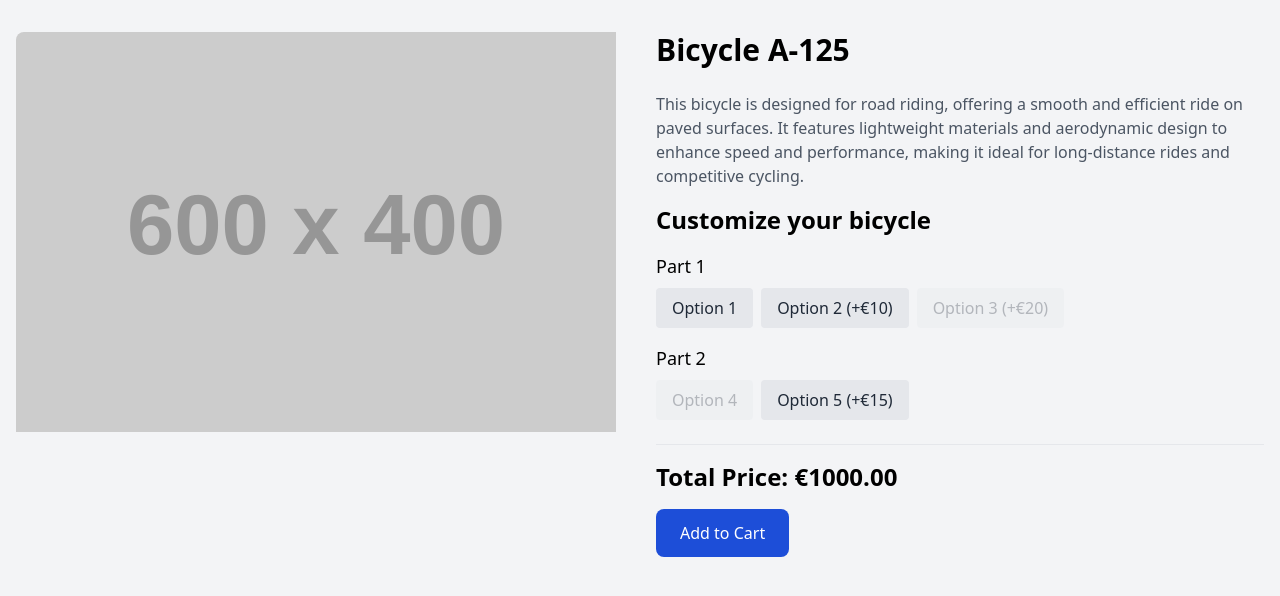
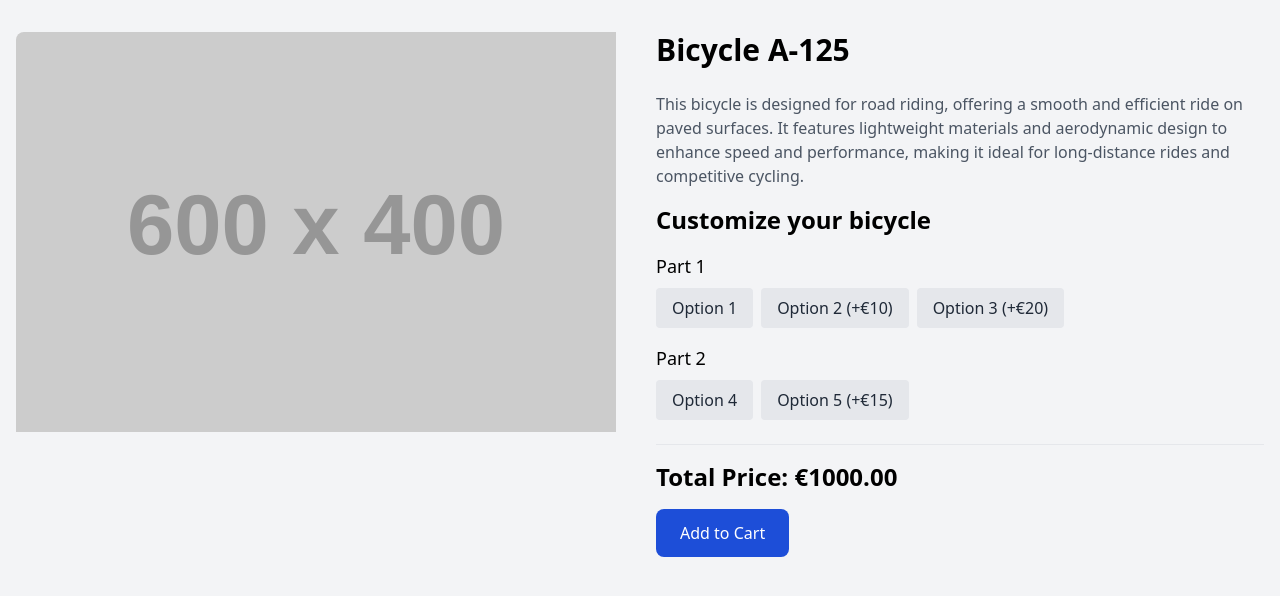
Before and after one commit to lele589/sports-shop, a React (Vite) app: page / in a window 1280 px wide. Shown: the top 596 px of the page. Built offline with nearby package versions, Linux system fonts and the light colour scheme.

Commit message:
feat: disable not allowed options depends on dependencies

```diff
--- a/src/application/useCases/updateProductCustomizationUseCaseCommand.ts
+++ b/src/application/useCases/updateProductCustomizationUseCaseCommand.ts
@@ -2,6 +2,7 @@ import { productService } from '../../domain/services/productService';
 import { GENERIC_USE_CASE_ERRORS } from './useCasesErrorConstants';
 import { Product } from '../../domain/entities/Product';
 import { ResultType } from '../../types/Generics';
+import { partOptionsService } from '../../domain/services/partOptionsService';
 
 type UpdateProductCustomizationUseCaseCommandTypes = ({
   product,
@@ -9,16 +10,10 @@ type UpdateProductCustomizationUseCaseCommandTypes = ({
 }: {
   product: Product;
   selectedOptions: { [partId: string]: string };
-}) => ResultType<{ productTotalPrice: number }>;
+}) => ResultType<{ productTotalPrice: number; disallowedOptions: string[] }>;
 
 export const UpdateProductCustomizationUseCaseCommand: UpdateProductCustomizationUseCaseCommandTypes =
-  ({
-    product,
-    selectedOptions,
-  }: {
-    product: Product;
-    selectedOptions: { [partId: string]: string };
-  }) => {
+  ({ product, selectedOptions }) => {
     const scope = '[USE_CASE/UPDATE_PRODUCT_CUSTOMIZATION]';
     try {
       const productTotalPrice = productService.calculateTotalPrice({
@@ -27,9 +22,14 @@ export const UpdateProductCustomizationUseCaseCommand: UpdateProductCustomizatio
         parts: product.parts,
       });
 
+      const disallowedOptions = partOptionsService.getDisallowedOptions({
+        selectedOptions,
+        dependencies: product.dependencies,
+      });
+
       return {
         success: true,
-        data: { productTotalPrice },
+        data: { productTotalPrice, disallowedOptions },
       };
     } catch {
       // although the error is not handled in this specific case in the component, we keep error management standardized
--- a/src/domain/entities/Product.ts
+++ b/src/domain/entities/Product.ts
@@ -9,6 +9,7 @@ export interface Product {
   creationDate: Date;
   parts: Part[];
   imageUrl: string;
+  dependencies: OptionsDependencies[];
 }
 
 export interface Part {
@@ -23,3 +24,8 @@ export interface PartOption {
   additionalPrice: number;
   available: boolean;
 }
+
+export interface OptionsDependencies {
+  optionId: string;
+  disallowedOptionIds: string[];
+}
--- a/src/domain/services/partOptionsService.ts
+++ b/src/domain/services/partOptionsService.ts
@@ -1,21 +1,24 @@
-import { Part, PartOption } from '../entities/Product';
+import { OptionsDependencies } from '../entities/Product';
 
-type getInitialPartOptionsTypes = ({ parts }: { parts: Part[] }) => {
-  [partId: string]: string;
+type getDisallowedOptionsTypes = ({
+  selectedOptions,
+  dependencies,
+}: {
+  selectedOptions: { [partId: string]: string };
+  dependencies: OptionsDependencies[];
+}) => string[];
+
+const getDisallowedOptions: getDisallowedOptionsTypes = ({ selectedOptions, dependencies }) => {
+  const selectedOptionIds = Object.values(selectedOptions);
+
+  const disallowedOptionIds = dependencies.reduce<string[]>((acc, dependency) => {
+    if (selectedOptionIds.includes(dependency.optionId)) {
+      acc.push(...dependency.disallowedOptionIds);
+    }
+    return acc;
+  }, []);
+
+  return disallowedOptionIds;
 };
 
-const getInitialPartOptions: getInitialPartOptionsTypes = ({ parts }) => {
-  const initialPartOptions = parts.reduce((acc, part: Part) => {
-    const availableOptions = part.options.filter((option: PartOption) => option.available);
-
-    const lessExpensiveOption = availableOptions.reduce((leastExpensive, option) => {
-      return option.additionalPrice < leastExpensive.additionalPrice ? option : leastExpensive;
-    }, availableOptions[0]);
-
-    return { ...acc, [part.id]: lessExpensiveOption.id };
-  }, {});
-
-  return initialPartOptions;
-};
-
-export const partOptionsService = { getInitialPartOptions };
+export const partOptionsService = { getDisallowedOptions };
--- a/src/ui/components/PartCustomizer.tsx
+++ b/src/ui/components/PartCustomizer.tsx
@@ -3,19 +3,24 @@ import { Part, PartOption } from '../../domain/entities/Product';
 interface PartCustomizerProps {
   part: Part;
   selectedOption: string | null;
+  disallowedOptions: string[];
   onOptionChange: (partId: string, optionId: string) => void;
 }
 
 const PartCustomizer: React.FC<PartCustomizerProps> = ({
   part,
   selectedOption,
+  disallowedOptions,
   onOptionChange,
 }) => {
   const styleSelectedOption = (option: PartOption) =>
     selectedOption === option.id ? 'bg-blue-500 text-white' : 'bg-gray-200 text-gray-800';
 
-  const styleAvailableOption = (isAvailableOption: boolean) =>
-    isAvailableOption ? '' : 'opacity-30 cursor-not-allowed';
+  const styleEnableOption = (option: PartOption) =>
+    !option.available ||
+    disallowedOptions.find((disallowedOptionId) => disallowedOptionId === option.id)
+      ? 'opacity-30 cursor-not-allowed'
+      : '';
 
   return (
     <div className="mb-4">
@@ -24,7 +29,7 @@ const PartCustomizer: React.FC<PartCustomizerProps> = ({
         {part.options.map((option) => (
           <button
             key={option.id}
-            className={`px-4 py-2 rounded ${styleSelectedOption(option)} ${styleAvailableOption(option.available)}`}
+            className={`px-4 py-2 rounded ${styleSelectedOption(option)} ${styleEnableOption(option)}`}
             onClick={() => onOptionChange(part.id, option.id)}
             disabled={!option.available}
           >
--- a/src/ui/components/ProductDetail.tsx
+++ b/src/ui/components/ProductDetail.tsx
@@ -22,24 +22,35 @@ const exampleProduct: Product = {
       options: [
         { id: '1', name: 'Option 1', additionalPrice: 0, available: true },
         { id: '2', name: 'Option 2', additionalPrice: 10, available: true },
-        { id: '3', name: 'Option 3', additionalPrice: 20, available: false },
+        { id: '3', name: 'Option 3', additionalPrice: 20, available: true },
       ],
     },
     {
       id: '2',
       name: 'Part 2',
       options: [
-        { id: '4', name: 'Option 4', additionalPrice: 0, available: false },
+        { id: '4', name: 'Option 4', additionalPrice: 0, available: true },
         { id: '5', name: 'Option 5', additionalPrice: 15, available: true },
       ],
     },
   ],
   imageUrl: 'https://placehold.co/600x400',
+  dependencies: [
+    {
+      optionId: '2',
+      disallowedOptionIds: ['4'],
+    },
+    {
+      optionId: '5',
+      disallowedOptionIds: ['2', '3'],
+    },
+  ],
 };
 
 const ProductDetail: React.FC = () => {
   const [selectedOptions, setSelectedOptions] = useState<{ [partId: string]: string }>({});
   const [totalPrice, setTotalPrice] = useState<number>(0);
+  const [disallowedOptions, setDisallowedOptions] = useState<string[]>([]);
 
   useEffect(() => {
     const result = useCases.updateProductCustomization({
@@ -48,6 +59,7 @@ const ProductDetail: React.FC = () => {
     });
     if (result.success) {
       setTotalPrice(result.data.productTotalPrice);
+      setDisallowedOptions(result.data.disallowedOptions);
     }
     // if the product requires it, we could handle the error here and show a message to the user, for example
   }, [selectedOptions]);
@@ -75,6 +87,7 @@ const ProductDetail: React.FC = () => {
                 key={part.id}
                 part={part}
                 selectedOption={selectedOptions[part.id]}
+                disallowedOptions={disallowedOptions}
                 onOptionChange={handleOptionChange}
               />
             ))}
--- a/tsconfig.json
+++ b/tsconfig.json
@@ -1,7 +1,8 @@
 {
   "compilerOptions": {
     "jsx": "react-jsx",
-    "types": ["jest", "@testing-library/jest-dom"]
+    "types": ["jest", "@testing-library/jest-dom"],
+    "lib": ["es2019", "dom"]
   },
   "files": [],
   "references": [{ "path": "./tsconfig.app.json" }, { "path": "./tsconfig.node.json" }]
```
Also changed, not shown: 1 other file (tests, documents, lock files or other folders).
